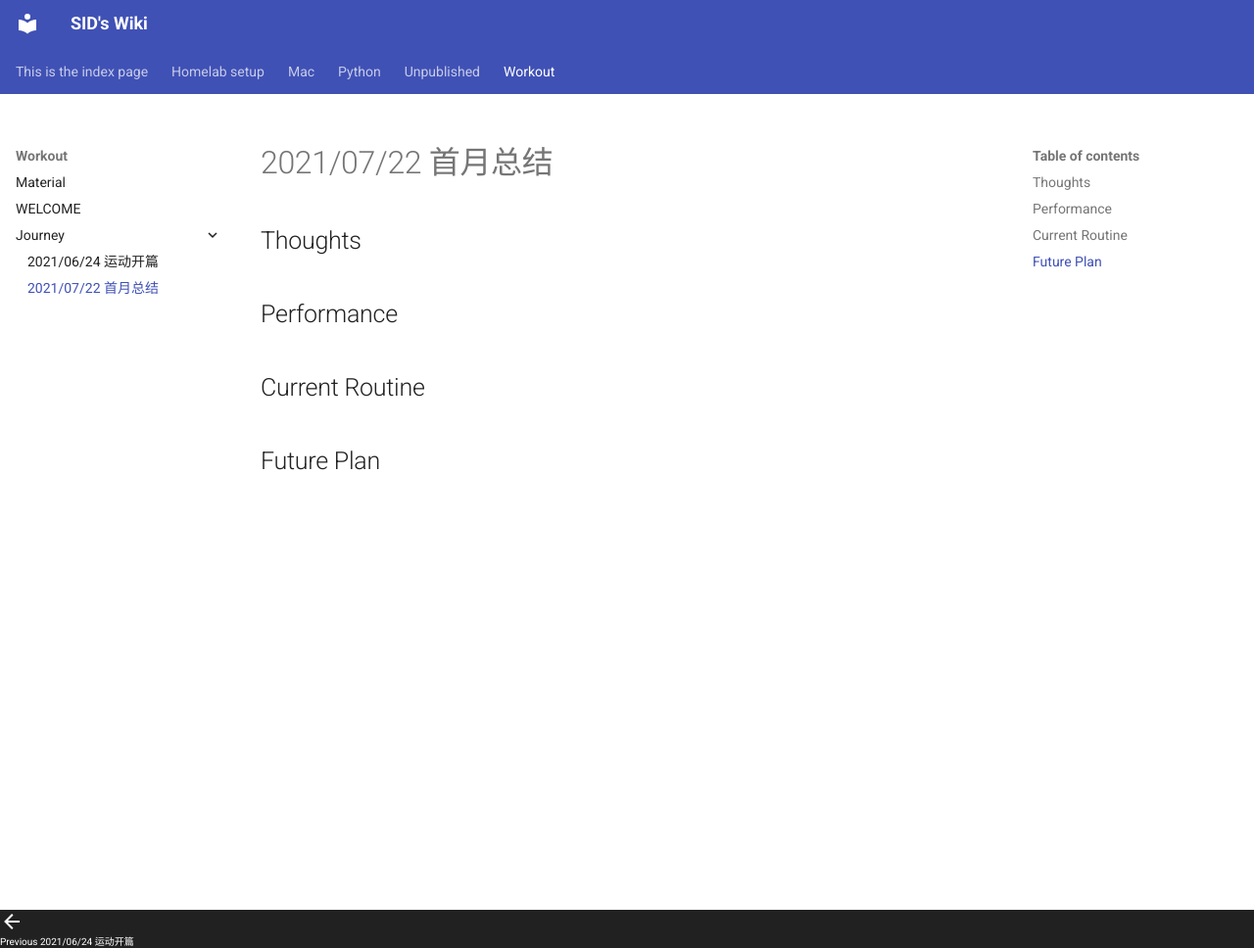
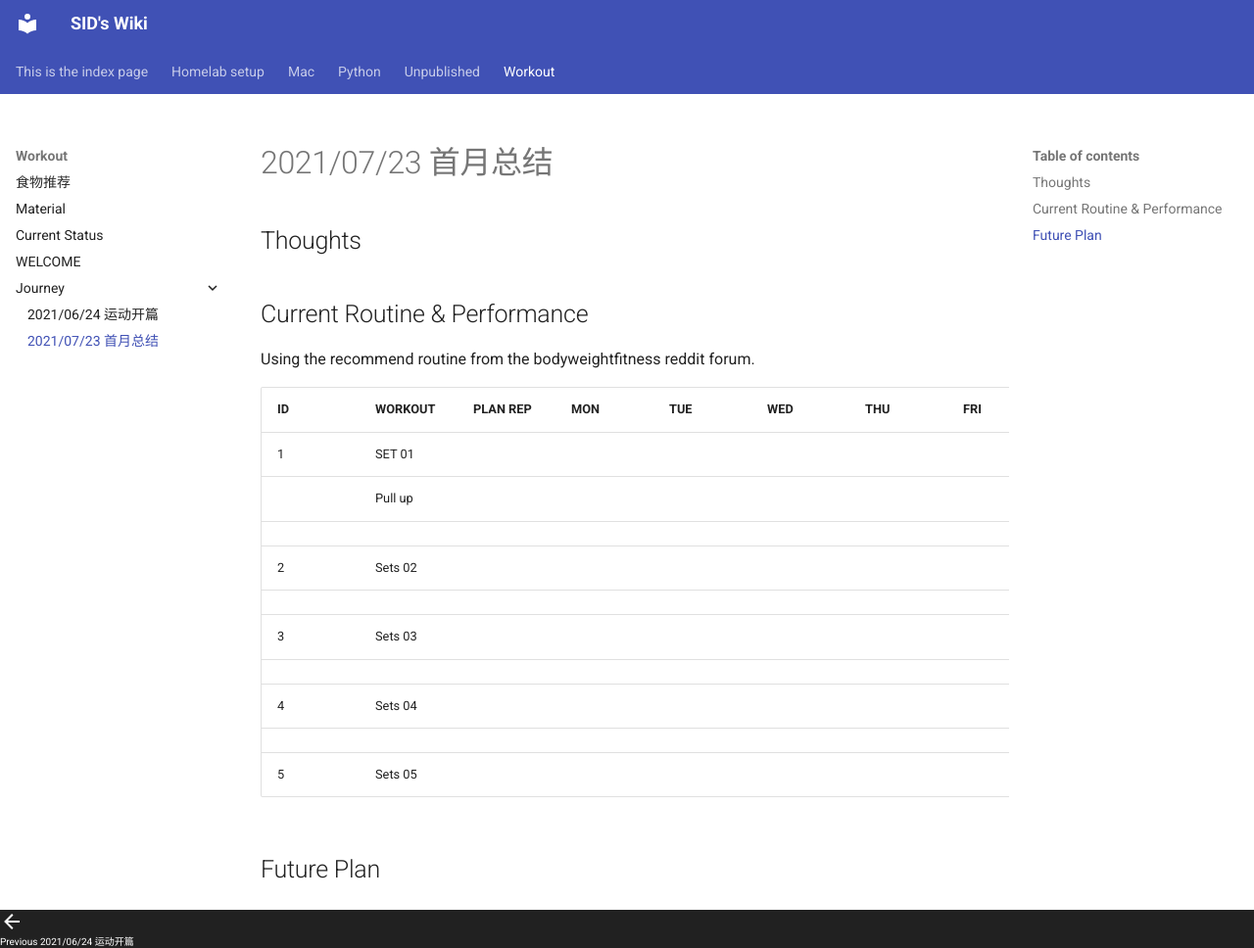
Before and after one commit to sidkang/wiki, an MkDocs documentation site: the page built from docs/workout/journey/20210722.md, in a window 1280 px wide and 968 px high. Shown: the whole window at 98% size. Built offline with MkDocs 1.6.1 and Material for MkDocs 9.7.7, drawn with Linux system fonts in a browser that asks for light colours.

Commit message:
update workout

```diff
--- a/docs/workout/journey/20210722.md
+++ b/docs/workout/journey/20210722.md
@@ -1,9 +1,24 @@
-# 2021/07/22 首月总结
+# 2021/07/23 首月总结
 
 ## Thoughts
 
-## Performance
+## Current Routine & Performance
 
-## Current Routine
+Using the recommend routine from the bodyweightfitness reddit forum.
+
+ID|WORKOUT|PLAN REP|MON|TUE|WED|THU|FRI|
+-|-|-|-|-|-|-|-|
+1|SET 01|
+||Pull up
+|
+2|Sets 02
+|
+3|Sets 03
+|
+4|Sets 04
+|
+5|Sets 05
+
+
 
 ## Future Plan
```
Also changed, not shown: docs/workout/foods.md (added, +38 -0 lines), docs/workout/status.md (added, +7 -0 lines), 1 other file.
